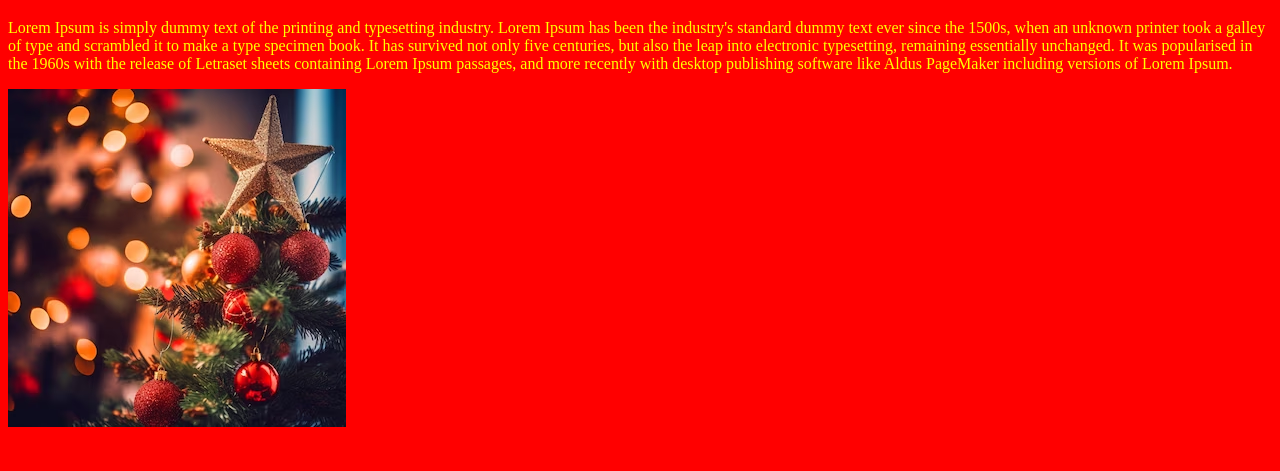
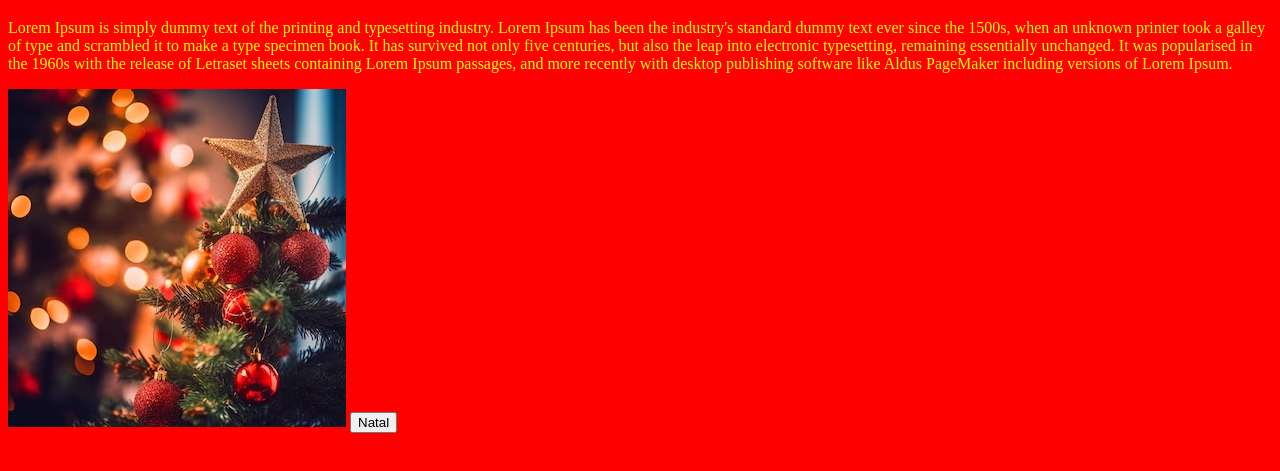
Before and after one commit to Ana-Clara-Ventura/aula-git, a plain HTML site: page index.html in a window 1280 px wide. Shown: the part 61-532 px from the top of the page. Drawn offline with Linux system fonts and the light colour scheme.

Commit message:
Inserindo um botão em nossa página

```diff
--- a/index.html
+++ b/index.html
@@ -18,6 +18,7 @@
         of Lorem Ipsum.</p>
 
         <img src="natal.png" alt="Árvore de Natal">
+        <button> Natal </button>
 
 </body>
 
```
